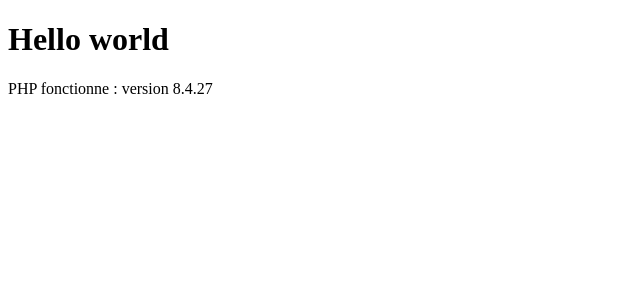
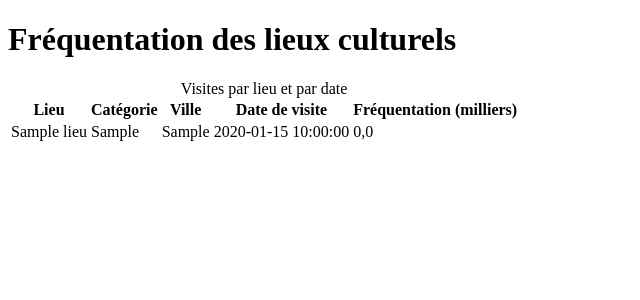
Before and after one commit to luca-dl/isoculture, a PHP site: page / in a window 1280 px wide. Shown: the top 300 px of the page, without its empty margins (0-640 px from the left). Run offline with PHP 8.4, Linux system fonts and the light colour scheme; tables that the repository leaves empty or names only in its code hold one stand-in row (values such as "Sample post"); some libraries are stand-ins or nearby versions.

Commit message:
Affiche les notes via une jointure SQL

```diff
--- a/index.php
+++ b/index.php
@@ -1,5 +1,13 @@
 <?php
-// index.php - première page de test
+// index.php - affiche les visites des lieux culturels
+require __DIR__ . '/db.php';
+
+$sql = 'SELECT l.nom, l.categorie, l.ville, v.date_visite, v.frequentation
+        FROM php_lieu l
+        JOIN php_visite v ON v.lieu_id = l.id
+        ORDER BY l.nom, v.date_visite';
+
+$visites = $pdo->query($sql)->fetchAll();
 ?>
 <!DOCTYPE html>
 <html lang="fr">
@@ -8,7 +16,30 @@
     <title>Projet dev web</title>
 </head>
 <body>
-    <h1>Hello world</h1>
-    <p>PHP fonctionne : version <?= phpversion() ?></p>
+    <h1>Fréquentation des lieux culturels</h1>
+
+    <table>
+        <caption>Visites par lieu et par date</caption>
+        <thead>
+            <tr>
+                <th scope="col">Lieu</th>
+                <th scope="col">Catégorie</th>
+                <th scope="col">Ville</th>
+                <th scope="col">Date de visite</th>
+                <th scope="col">Fréquentation (milliers)</th>
+            </tr>
+        </thead>
+        <tbody>
+        <?php foreach ($visites as $ligne): ?>
+            <tr>
+                <td><?= htmlspecialchars($ligne['nom']) ?></td>
+                <td><?= htmlspecialchars($ligne['categorie']) ?></td>
+                <td><?= htmlspecialchars($ligne['ville']) ?></td>
+                <td><?= htmlspecialchars($ligne['date_visite']) ?></td>
+                <td><?= htmlspecialchars(number_format($ligne['frequentation'], 1, ',', ' ')) ?></td>
+            </tr>
+        <?php endforeach; ?>
+        </tbody>
+    </table>
 </body>
 </html>
```
Also changed, not shown: db.php (added, +60 -0 lines).
